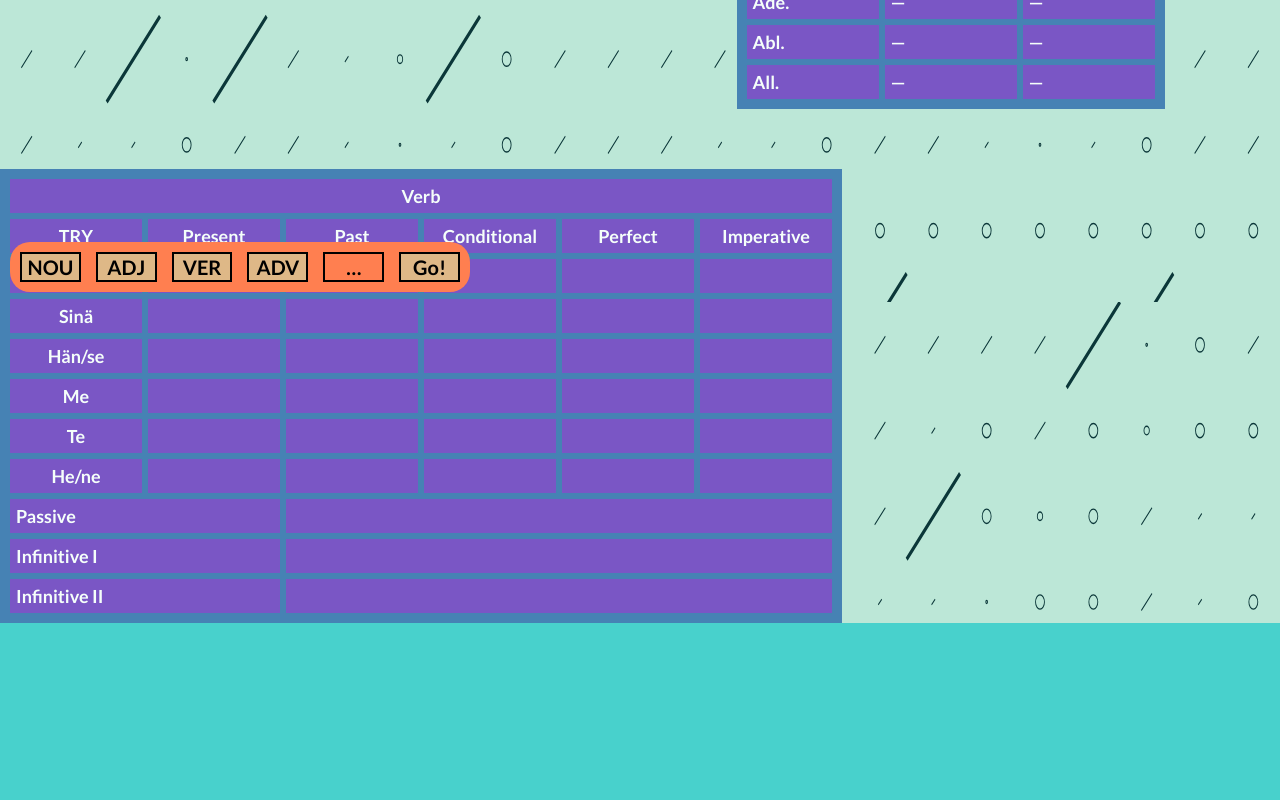
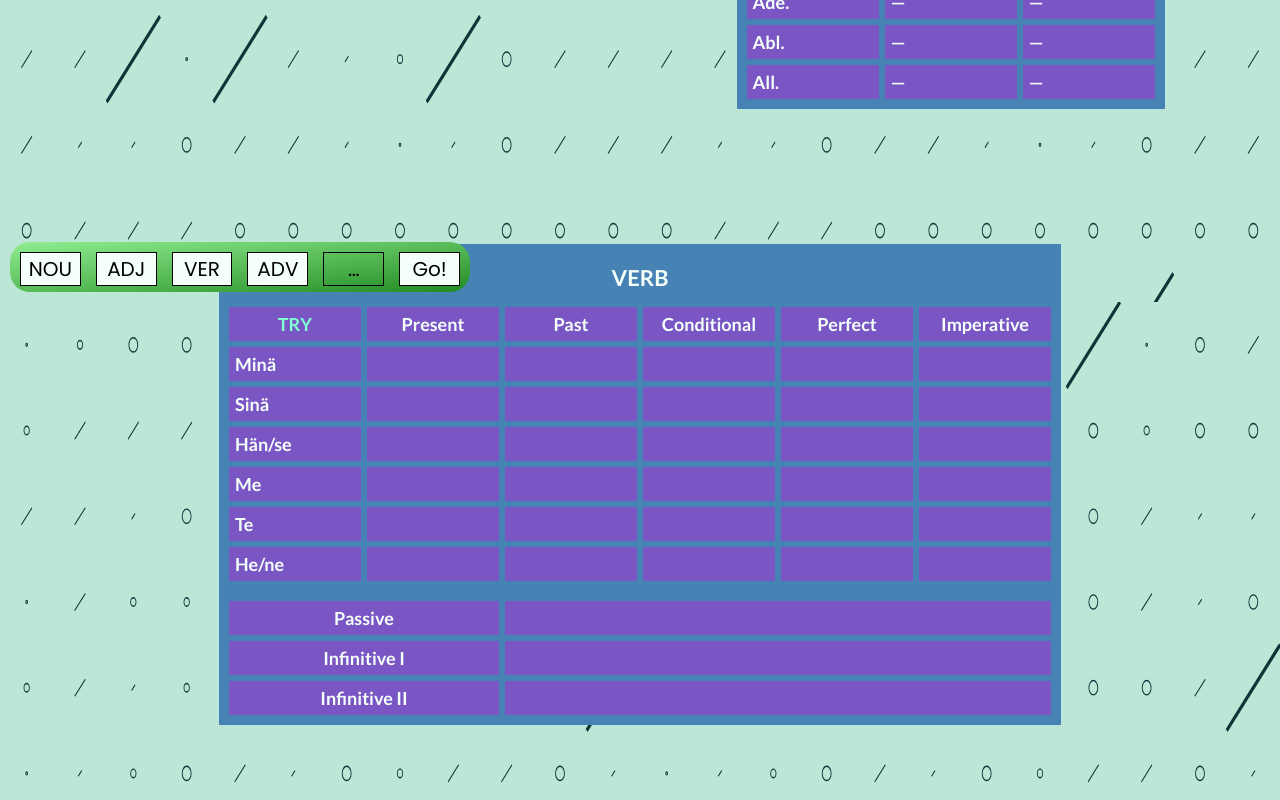
Before and after one commit to PavelIvanov4/FinGen, a plain HTML site: page index.html in a window 1280 px wide. Shown: the part 498-1298 px from the top of the page. Before the commit the page ends 1121 px from the top, so only its background shows below. Drawn offline with Linux system fonts and the light colour scheme.

Commit message:
Update style.css

```diff
--- a/style.css
+++ b/style.css
@@ -97,6 +97,15 @@ main {
 	border-radius : 10px 0 0 0;
 }
 
+#try2 {
+	color : aquamarine;
+	cursor : pointer;
+}
+
+#passive, #passive_res {
+	border-top-width : 16px;
+}
+
 #hear {
 	border-right : 1px solid black;
 }
@@ -143,7 +152,7 @@ main {
 	border-radius : 0 0 12px 0;
 }
 
-#nom_info {
+#nom_info, #verb_info {
 	background : steelBlue;
 	text-align : center;
 	font : 22px Lato Bold;
@@ -158,8 +167,8 @@ main {
 	grid-column-gap : 15px;
 	bottom : 10px;
 	left : 10px;
-	background : coral;
-	font : 20px Lato Bold;
+	background : linear-gradient(to bottom right, lightGreen, forestGreen);
+	font : 20px Poppins;
 	width : 460px;
 	height : 50px;
 	padding : 10px;
@@ -169,19 +178,36 @@ main {
 }
 
 #nouns, #adjs, #verbs, #advs, #enter, #bar_go {
-	border : 2px solid black;
+	border : 1px solid black;
 	padding : 1px 3px 1px 3px;
 	min-width : 50px;
 }
 
 #nouns, #adjs, #verbs, #advs, #bar_go {
-	background : burlyWood;
+	background : mintCream;
 	transition : 0.5s;
 	cursor : pointer;
 }
 
 #enter {
 	overflow : hidden;
+}
+
+#verb_table {
+	margin-left : auto;
+	margin-right : auto;
+}
+
+#verb_table td {
+	text-align : center;
+}
+
+#verb_table .verb_start {
+	text-align : left;
+}
+
+#table_wrapper {
+	padding : 75px;
 }
 
 .visible {
@@ -206,7 +232,7 @@ nav ul li:hover {
 }
 
 #nouns:hover, #adjs:hover, #verbs:hover, #advs:hover, #bar_go:hover {
-	background : lightGreen;
+	background : skyBlue;
 }
 
 @font-face {
```
